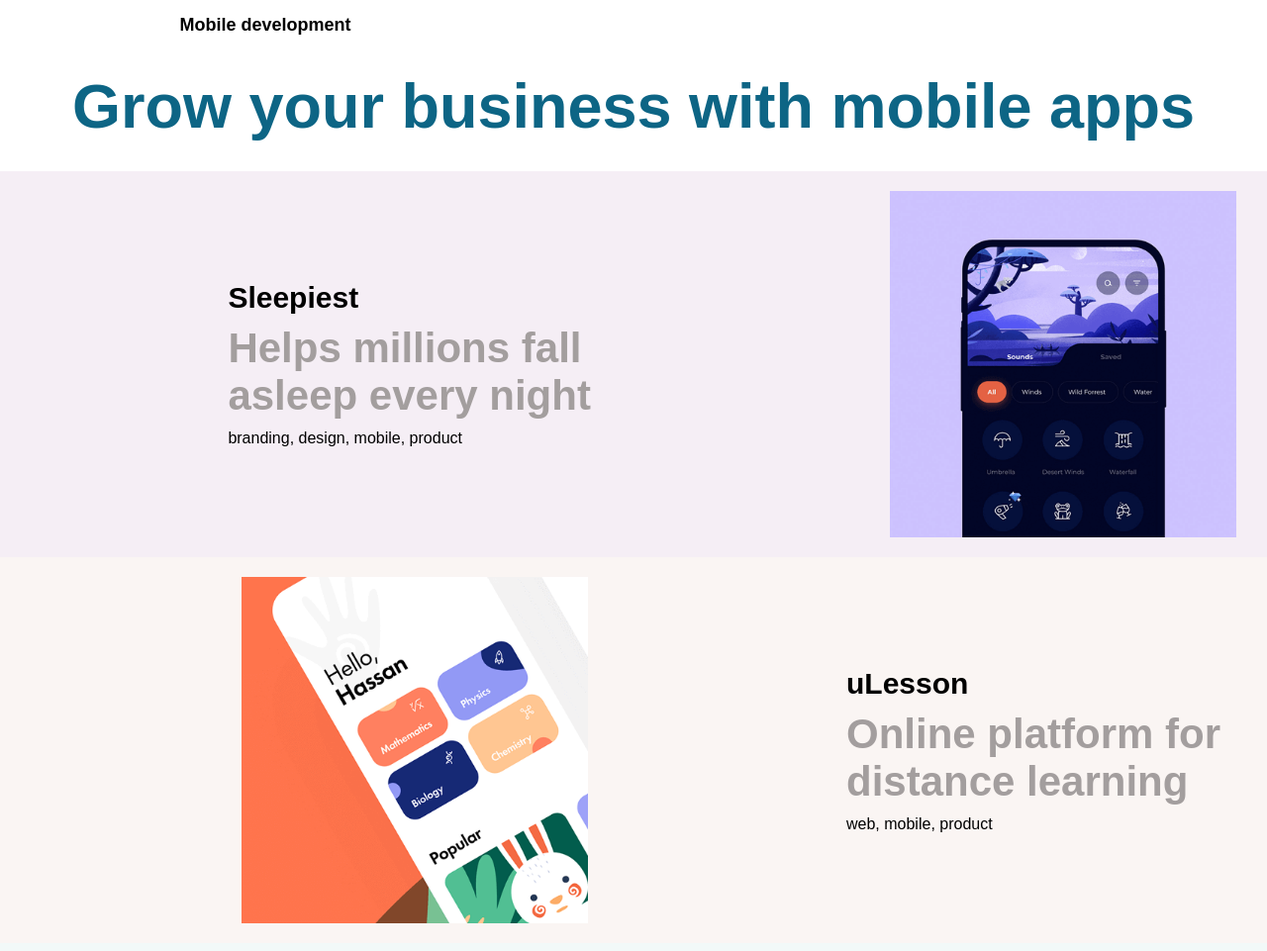
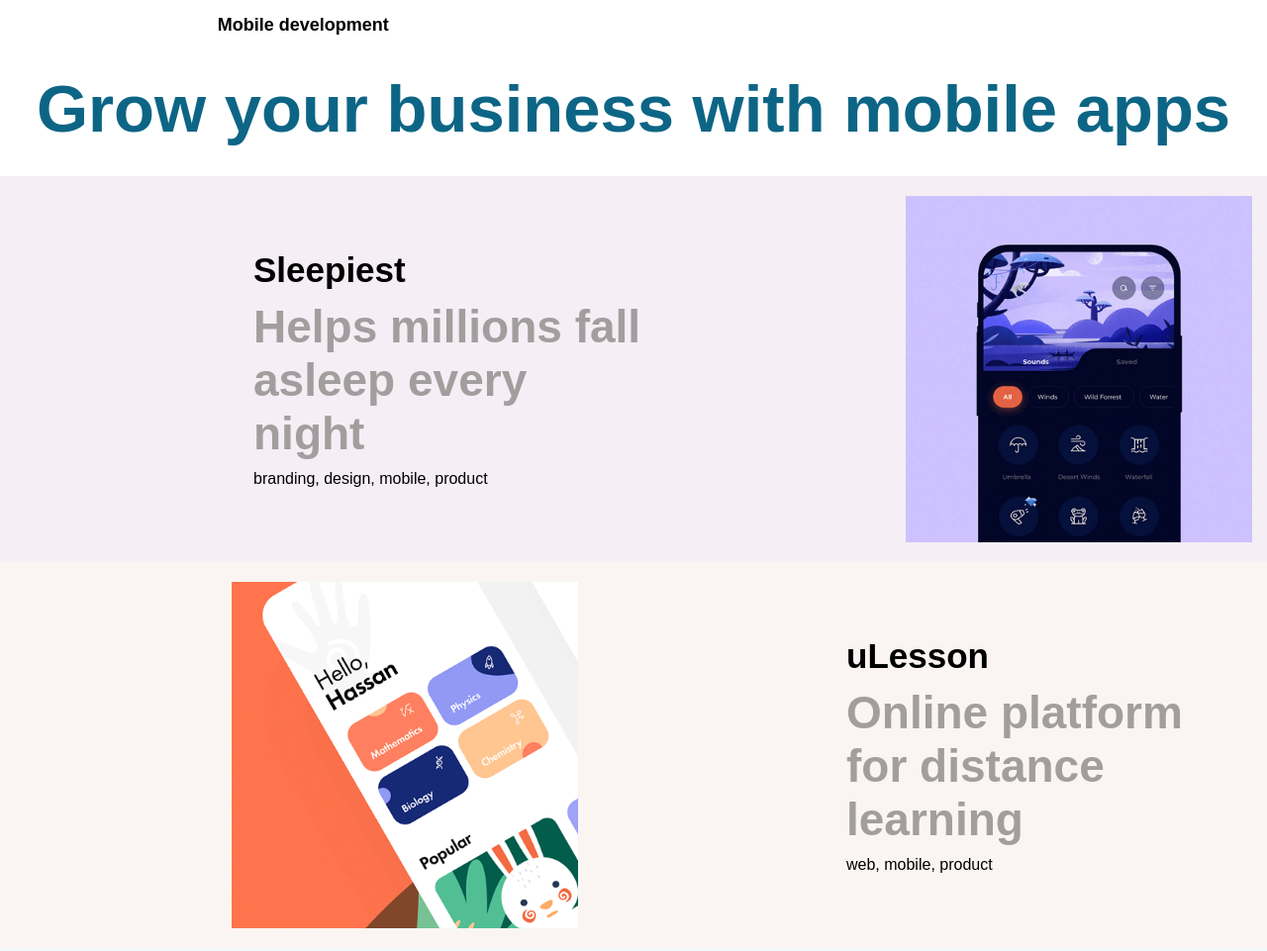
Before and after one commit to MARTIPIDEMUNT/-M12.1-Fase4-A12-Cuberto-web-Marti-PIdemunt-Segura, a plain HTML site: page index.html in a window 1280 px wide. Shown: the top 961 px of the page at 99% size. Drawn offline with Linux system fonts and the light colour scheme.

Commit message:
Update estilo.css

```diff
--- a/css/estilo.css
+++ b/css/estilo.css
@@ -11,19 +11,19 @@ body {
 }
 
 h1 {
-    font-size: 63px;
+    font-size: 67px;
     color: rgb(13, 101, 133);
     margin-bottom: 10px;
 }
 
 h2 {
-    font-size: 42px;
+    font-size: 46px;
     color: rgb(163, 158, 158);
     margin-bottom: 10px;
 }
 
 h3 {
-    font-size: 30px;
+    font-size: 35px;
     color: rgb(0, 0, 0);
     margin-bottom: 10px;
 }
@@ -32,7 +32,7 @@ h3 {
 .mobile-dev {
     font-size: 18px;
     color: black;
-    margin-left: 13%;
+    margin-left: 16%;
     padding: 15px;
 }
 
@@ -61,7 +61,7 @@ header {
 .project .text {
     flex: 1;
     max-width: 400px;
-    margin-left: 18%;
+    margin-left: 20%;
     margin-right: 25px;
 }
 
```
